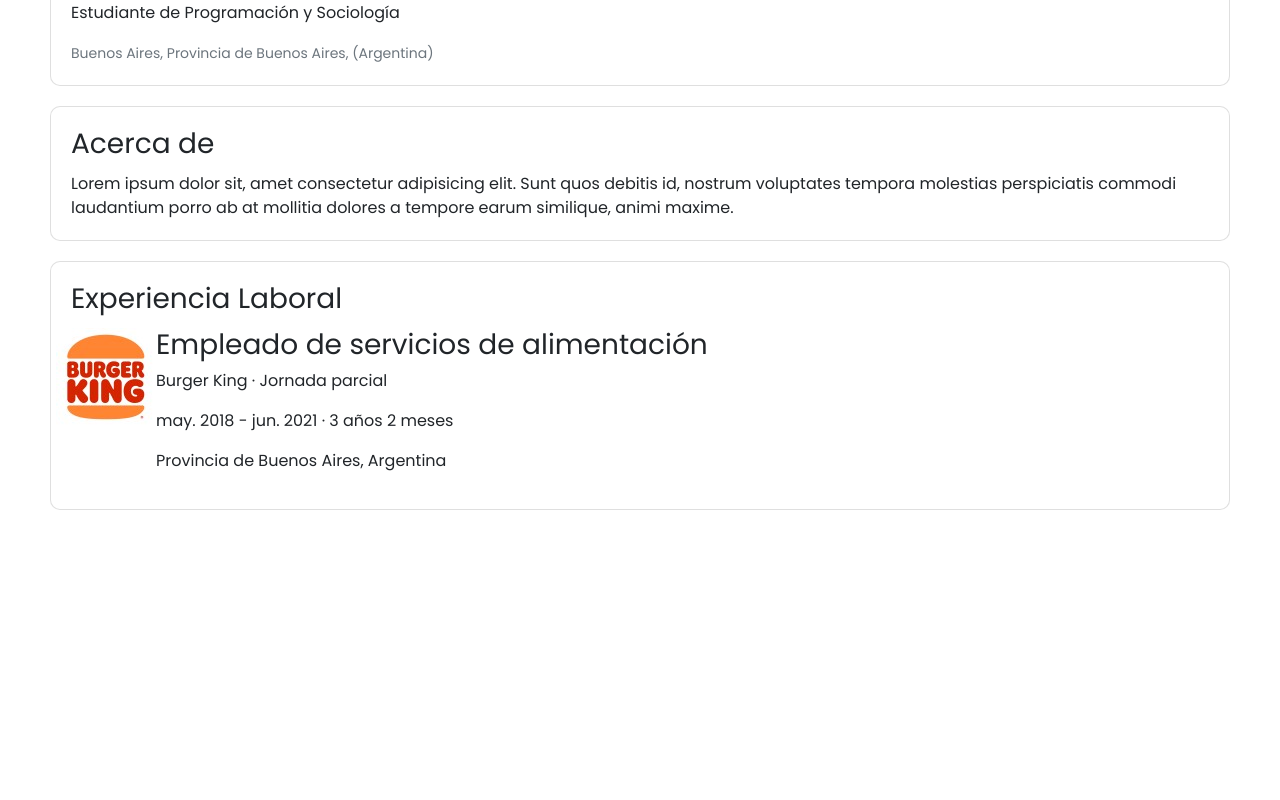
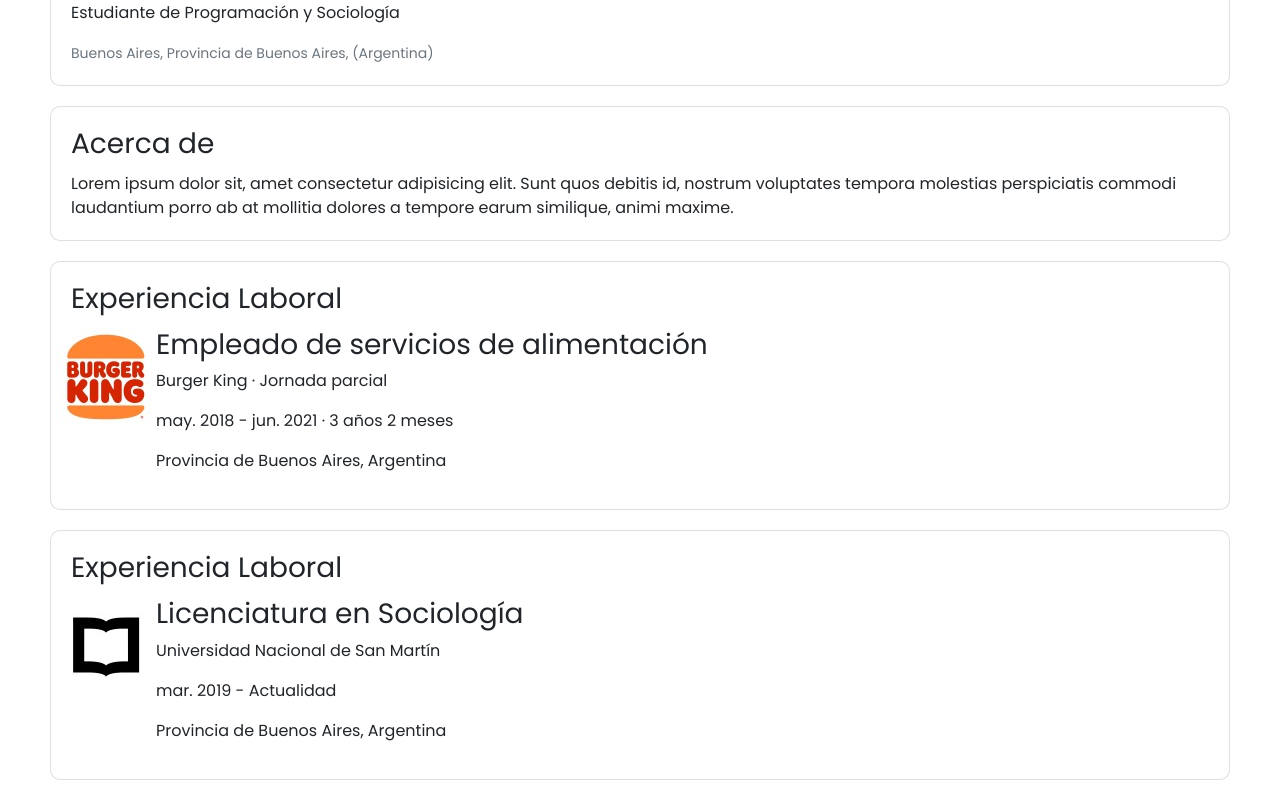
Before and after one commit to pouder697/ProyectoFinalAP-AndresGenaisir, an Angular app in the folder FrontEndAP/: page / in a window 1280 px wide. Shown: the part 473-1273 px from the top of the page. Before the commit the page ends 1003 px from the top, so only its background shows below. Built offline with nearby package versions, Linux system fonts and the light colour scheme.

Commit message:
creación, estructuración y estilización componente education

```diff
--- a/FrontEndAP/src/app/app.component.html
+++ b/FrontEndAP/src/app/app.component.html
@@ -3,4 +3,5 @@
     <app-header></app-header>
     <app-about></app-about>
     <app-workexperience></app-workexperience>
+    <app-education></app-education>
 </router-outlet>
--- a/FrontEndAP/src/app/app.module.ts
+++ b/FrontEndAP/src/app/app.module.ts
@@ -7,6 +7,7 @@ import { HeaderComponent } from './components/header/header.component';
 import { RedesComponent } from './components/redes/redes.component';
 import { AboutComponent } from './components/about/about.component';
 import { WorkexperienceComponent } from './components/workexperience/workexperience.component';
+import { EducationComponent } from './components/education/education.component';
 
 @NgModule({
   declarations: [
@@ -14,7 +15,8 @@ import { WorkexperienceComponent } from './components/workexperience/workexperie
     HeaderComponent,
     RedesComponent,
     AboutComponent,
-    WorkexperienceComponent
+    WorkexperienceComponent,
+    EducationComponent
   ],
   imports: [
     BrowserModule,
--- /dev/null
+++ b/FrontEndAP/src/app/components/education/education.component.html
@@ -0,0 +1,21 @@
+
+
+<div class="card recycle">
+    <h3 class="card-title">Experiencia Laboral</h3>
+    <div>
+    <div class="row">
+    <div>
+        <img src="../../../assets/unsamlogo.jpg">
+    </div>
+    <div>
+        <h3 >
+        Licenciatura en Sociología
+        </h3>
+
+
+        <p>Universidad Nacional de San Martín</p>
+        <p class="grey">mar. 2019 - Actualidad</p>
+        <p class="grey">Provincia de Buenos Aires, Argentina</p>
+    </div>
+</div>
+</div>
--- /dev/null
+++ b/FrontEndAP/src/app/components/education/education.component.ts
@@ -0,0 +1,15 @@
+import { Component, OnInit } from '@angular/core';
+
+@Component({
+  selector: 'app-education',
+  templateUrl: './education.component.html',
+  styleUrls: ['./education.component.css']
+})
+export class EducationComponent implements OnInit {
+
+  constructor() { }
+
+  ngOnInit(): void {
+  }
+
+}
```
Also changed, not shown: FrontEndAP/src/app/components/education/education.component.css (added), 1 other file (tests, documents, lock files or other folders).
